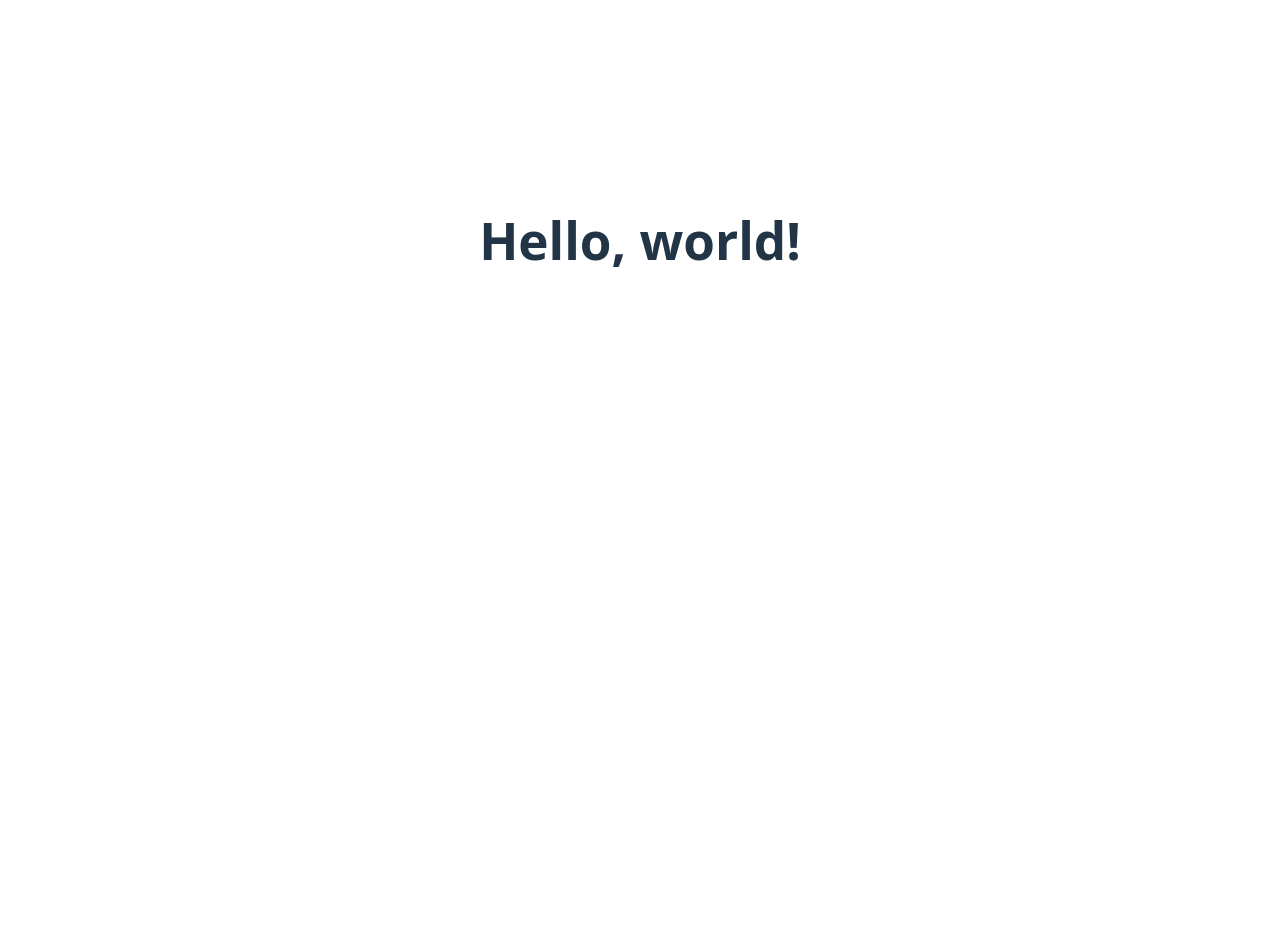
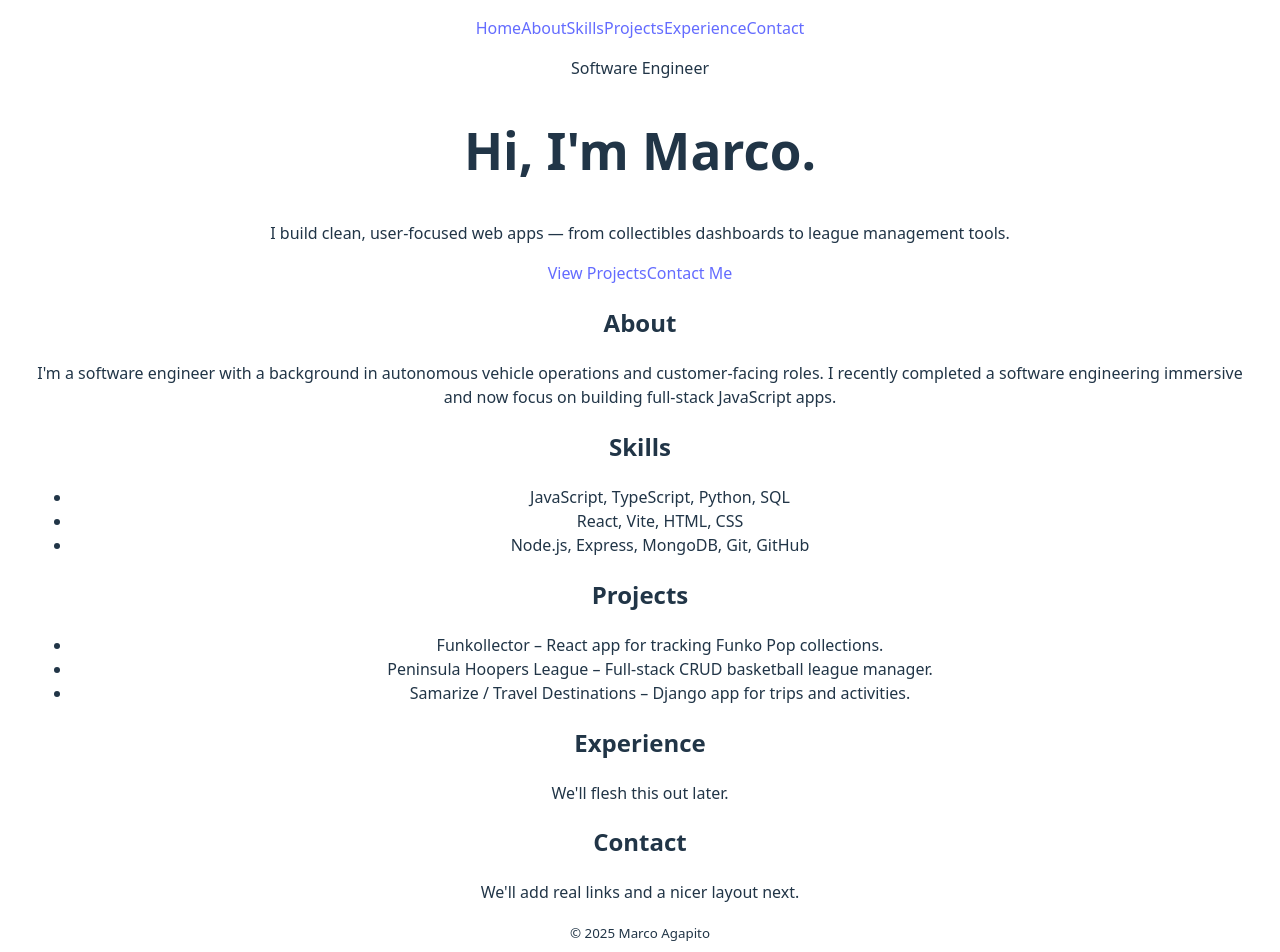
Before and after one commit to MarcoPhilip/my-portfolio, a React (Vite) app: page / in a window 1280 px wide. Shown: the part 160-1112 px from the top of the page. Before the commit the page ends 800 px from the top, so only its background shows below. Built offline with nearby package versions, Linux system fonts and the light colour scheme.

Commit message:
added self.jpeg and app.jsx sections started

```diff
--- a/src/App.jsx
+++ b/src/App.jsx
@@ -1,11 +1,90 @@
-// import { useState } from 'react'
+// src/App.jsx
 import './App.css'
 
-const App = () => {
+function App() {
+  return (
+    <div className="app">
+      <header className="header">
+        <div className="logo">Marco Agapito</div>
+        <nav className="nav">
+          <a href="#hero">Home</a>
+          <a href="#about">About</a>
+          <a href="#skills">Skills</a>
+          <a href="#projects">Projects</a>
+          <a href="#experience">Experience</a>
+          <a href="#contact">Contact</a>
+        </nav>
+      </header>
 
-  return (
-    <h1>Hello, world!</h1>
-  );
-};
+      <main>
+        <section id="hero" className="section hero">
+          <div className="section-inner">
+            <p className="hero-eyebrow">Software Engineer</p>
+            <h1>Hi, I&apos;m Marco.</h1>
+            <p className="hero-tagline">
+              I build clean, user-focused web apps — from collectibles dashboards to league
+              management tools.
+            </p>
+            <div className="hero-actions">
+              <a href="#projects" className="btn primary">View Projects</a>
+              <a href="#contact" className="btn ghost">Contact Me</a>
+            </div>
+          </div>
+        </section>
 
-export default App;
+        <section id="about" className="section">
+          <div className="section-inner">
+            <h2>About</h2>
+            <p>
+              I&apos;m a software engineer with a background in autonomous vehicle operations
+              and customer-facing roles. I recently completed a software engineering immersive and
+              now focus on building full-stack JavaScript apps.
+            </p>
+          </div>
+        </section>
+
+        <section id="skills" className="section">
+          <div className="section-inner">
+            <h2>Skills</h2>
+            <ul>
+              <li>JavaScript, TypeScript, Python, SQL</li>
+              <li>React, Vite, HTML, CSS</li>
+              <li>Node.js, Express, MongoDB, Git, GitHub</li>
+            </ul>
+          </div>
+        </section>
+
+        <section id="projects" className="section">
+          <div className="section-inner">
+            <h2>Projects</h2>
+            <ul>
+              <li>Funkollector – React app for tracking Funko Pop collections.</li>
+              <li>Peninsula Hoopers League – Full-stack CRUD basketball league manager.</li>
+              <li>Samarize / Travel Destinations – Django app for trips and activities.</li>
+            </ul>
+          </div>
+        </section>
+
+        <section id="experience" className="section">
+          <div className="section-inner">
+            <h2>Experience</h2>
+            <p>We&apos;ll flesh this out later.</p>
+          </div>
+        </section>
+
+        <section id="contact" className="section">
+          <div className="section-inner">
+            <h2>Contact</h2>
+            <p>We&apos;ll add real links and a nicer layout next.</p>
+          </div>
+        </section>
+      </main>
+
+      <footer className="footer">
+        <small>© {new Date().getFullYear()} Marco Agapito</small>
+      </footer>
+    </div>
+  )
+}
+
+export default App
```
Also changed, not shown: public/self.jpeg (added).
